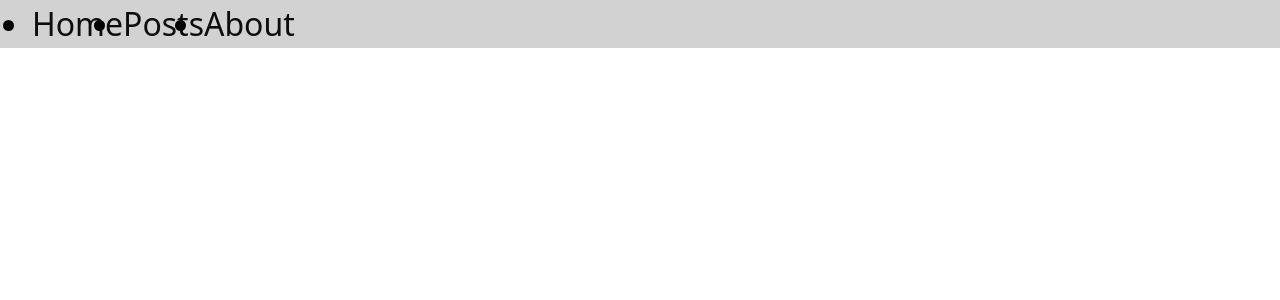
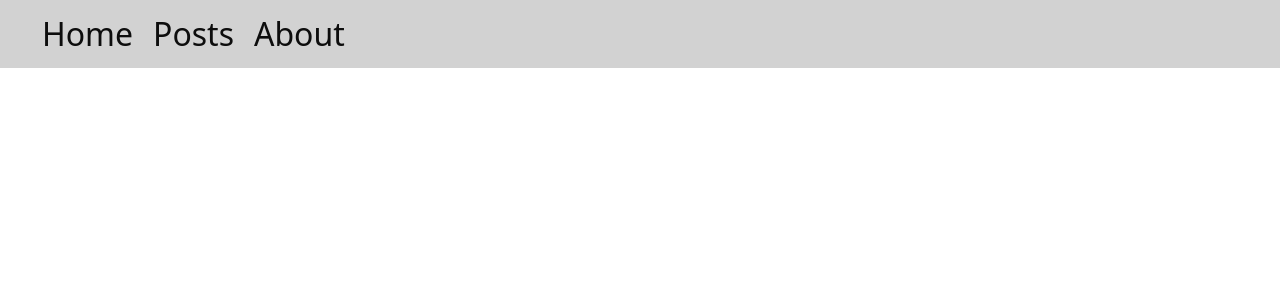
Before and after one commit to hossein-ansari/practice, a React (Create React App) app: page / in a window 1280 px wide. Shown: the top 300 px of the page. Built offline with nearby package versions, Linux system fonts and the light colour scheme.

Commit message:
practice single page

```diff
--- a/src/home.css
+++ b/src/home.css
@@ -1,4 +1,7 @@
-
+ul li{
+    list-style: none;
+    margin: 10px;
+}
 .links{
     text-decoration: none;
     color: #0d0d0d;
```
